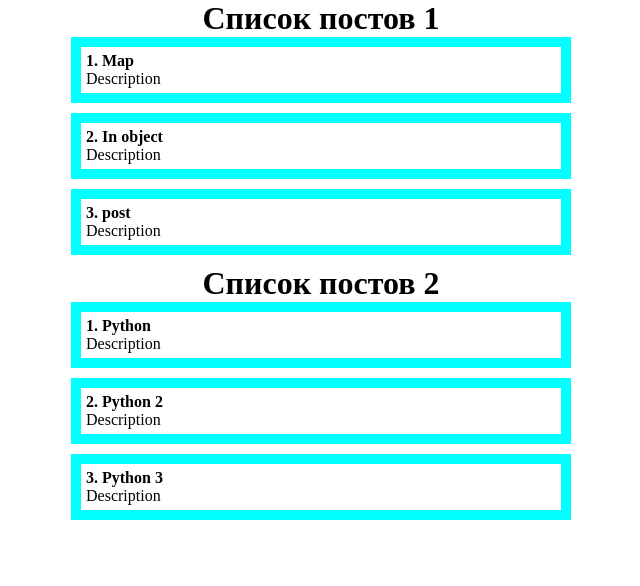
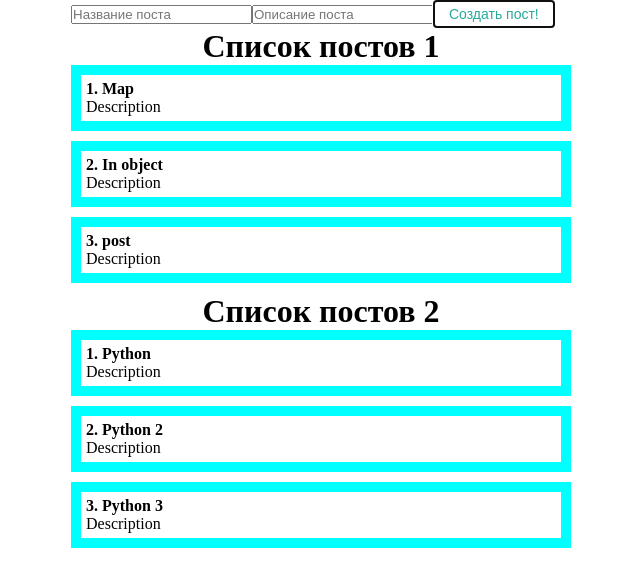
Before and after one commit to Emil-kolom/reactDemo, a React (Create React App) app: page / in a window 1280 px wide. Shown: the top 586 px of the page, without its empty margins (319-959 px from the left). Built offline with nearby package versions, Linux system fonts and the light colour scheme.

Commit message:
my ui component

```diff
--- a/src/App.js
+++ b/src/App.js
@@ -4,6 +4,7 @@ import ClassCounter from "./components/ClassCounter";
 import Post from "./components/Post";
 import './style/app.css'
 import PostList from "./components/PostList";
+import PostCreator from "./components/PostCreator";
 
 function App() {
   const [posts, setPosts] = useState([
@@ -19,6 +20,7 @@ function App() {
 
     return (
     <div className="App">
+      <PostCreator/>
       <PostList posts={posts} title="Список постов 1"/>
       <PostList posts={posts2} title="Список постов 2"/>
     </div>
--- /dev/null
+++ b/src/components/PostCreator.jsx
@@ -0,0 +1,14 @@
+import React from 'react';
+import MyButton from "./UI/button/MyButton";
+
+const PostCreator = () => {
+    return (
+        <form>
+            <input type="text" placeholder="Название поста"/>
+            <input type="text" placeholder="Описание поста"/>
+            <MyButton alt='alt button' autoFocus>Создать пост!</MyButton>
+        </form>
+    );
+};
+
+export default PostCreator;
--- a/src/components/UI/button/MyButton.jsx
+++ b/src/components/UI/button/MyButton.jsx
@@ -0,0 +1,12 @@
+import React from 'react';
+import classes from "./MyButton.module.css";
+
+const MyButton = ({children, ...props}) => {
+    return (
+        <button {...props} className={classes.myBtn}>
+            {children}
+        </button>
+    );
+};
+
+export default MyButton;
--- /dev/null
+++ b/src/components/UI/button/MyButton.module.css
@@ -0,0 +1,8 @@
+.myBtn {
+    padding: 5px 15px;
+    color: rgb(39, 169, 157);
+    font-size: 14px;
+    background:  transparent;
+    border: 1px solid rgb(132, 178, 51);
+    cursor: pointer;
+}
```
